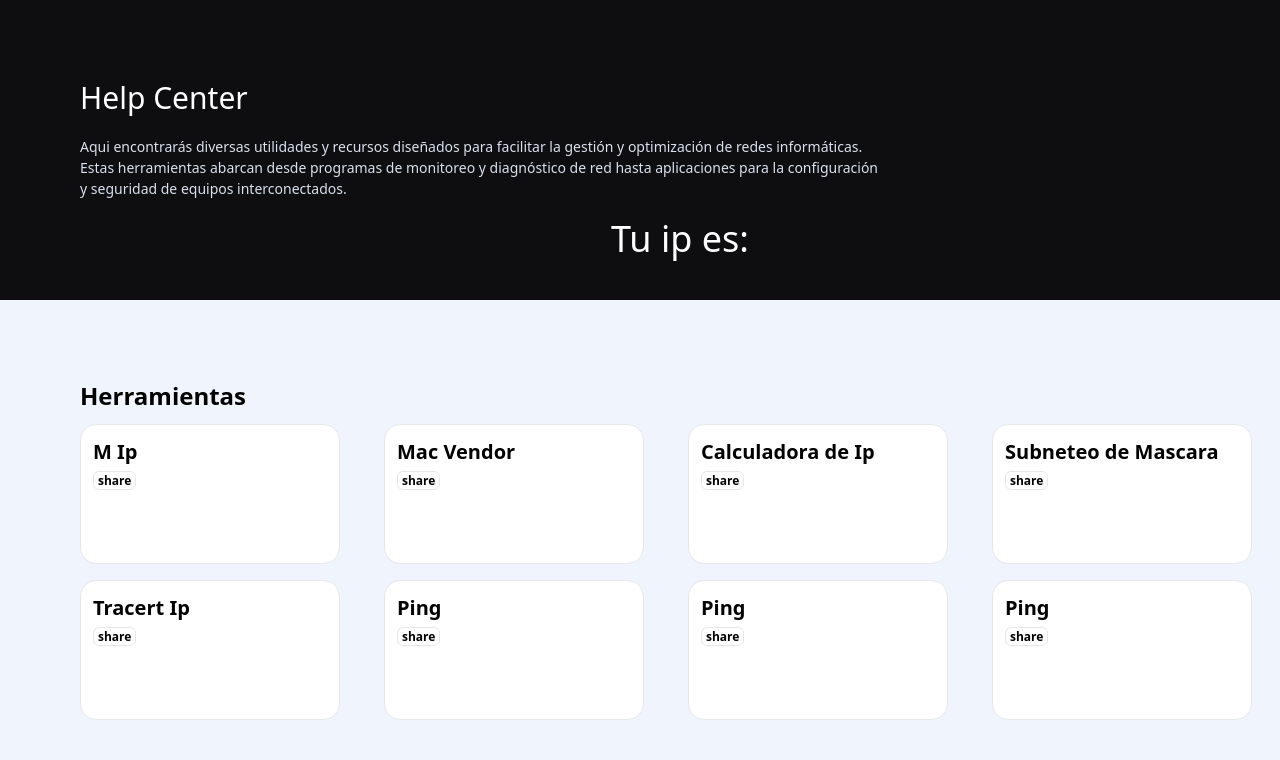
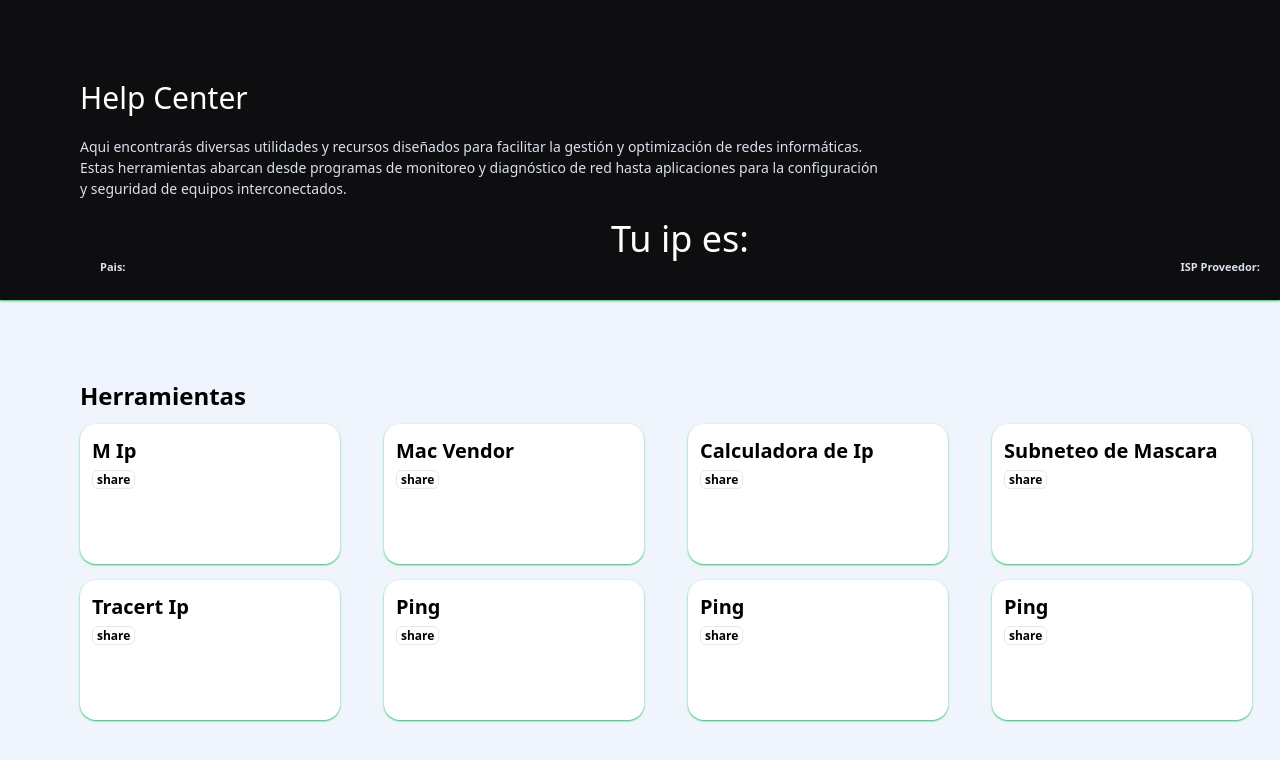
Before and after one commit to Tr0nskimack/web-networking, a React (Vite) app: page / in a window 1280 px wide. Shown: the top 760 px of the page. Built offline with nearby package versions, Linux system fonts and the light colour scheme; no server answers.

Commit message:
agregando estilos

```diff
--- a/src/App.jsx
+++ b/src/App.jsx
@@ -5,6 +5,7 @@ import { CardTool } from './Components/CardTool'
 const App = () => {
   const [publicIpAddress, setPublicIpAddress] = useState(null);
   const [nameprovider, setNameprovider] = useState(null)
+  const [countryprovider, setcountryProvider] = useState(null)
   const utilidades = [
     {
       nombre: "M Ip",
@@ -56,6 +57,7 @@ const App = () => {
       const response = await axios.get('http://ip-api.com/json/?fields=61439');
       setPublicIpAddress(response.data.query);
       setNameprovider(response.data.isp);
+      setcountryProvider(response.data.country);
 
     } catch (error) {
       console.error('Error fetching public IP:', error);
@@ -70,7 +72,7 @@ const App = () => {
   return (
     <div className='min-h-screen bg-fondo'>
       <div>
-        <header className='bg-negro h-[300px] pl-20 pt-20 flex flex-col'>
+        <header className='bg-negro h-[300px] pl-20 pt-20 flex flex-col shadow-green-500 shadow-sm'>
           <h1 className='text-letraG text-3xl '>Help Center</h1>
           <p className='text-letraP w-[800px] mt-5 text-[14px]'>Aqui encontrarás diversas utilidades y recursos diseñados para facilitar la gestión y optimización de redes informáticas. Estas herramientas abarcan desde programas de monitoreo y diagnóstico de red hasta aplicaciones para la configuración y seguridad de equipos interconectados.</p>
 
@@ -82,8 +84,8 @@ const App = () => {
 
           </div>
           <div className='flex justify-between px-5'>
-            <span className='text-letraP text-[11px] '>{nameprovider}</span>
-            <span className='text-letraP text-[11px] '>{nameprovider}</span>
+            <span className='text-letraP font-bold text-[11px] '>Pais: {countryprovider}</span>
+            <span className='text-letraP font-bold text-[11px] '>ISP Proveedor: {nameprovider}</span>
 
           </div>
         </header>
--- a/src/Components/CardTool.jsx
+++ b/src/Components/CardTool.jsx
@@ -7,7 +7,7 @@ export const CardTool = ({utilidad}) => {
     ]
     return (
         <div>
-            <div className='bg-fondocard w-[260px] h-[140px] p-3 rounded-2xl border'>
+            <div className='bg-fondocard w-[260px] h-[140px] p-3 rounded-2xl shadow-green-500 shadow-sm'>
                 <header>
                     <h1 className='font-bold text-[20px]'>{utilidad.nombre}</h1>
                 </header>
--- /dev/null
+++ b/src/Pages/MyIp.jsx
@@ -0,0 +1,7 @@
+import React from 'react'
+
+export const MyIp = () => {
+  return (
+    <div>MyIp</div>
+  )
+}
```
